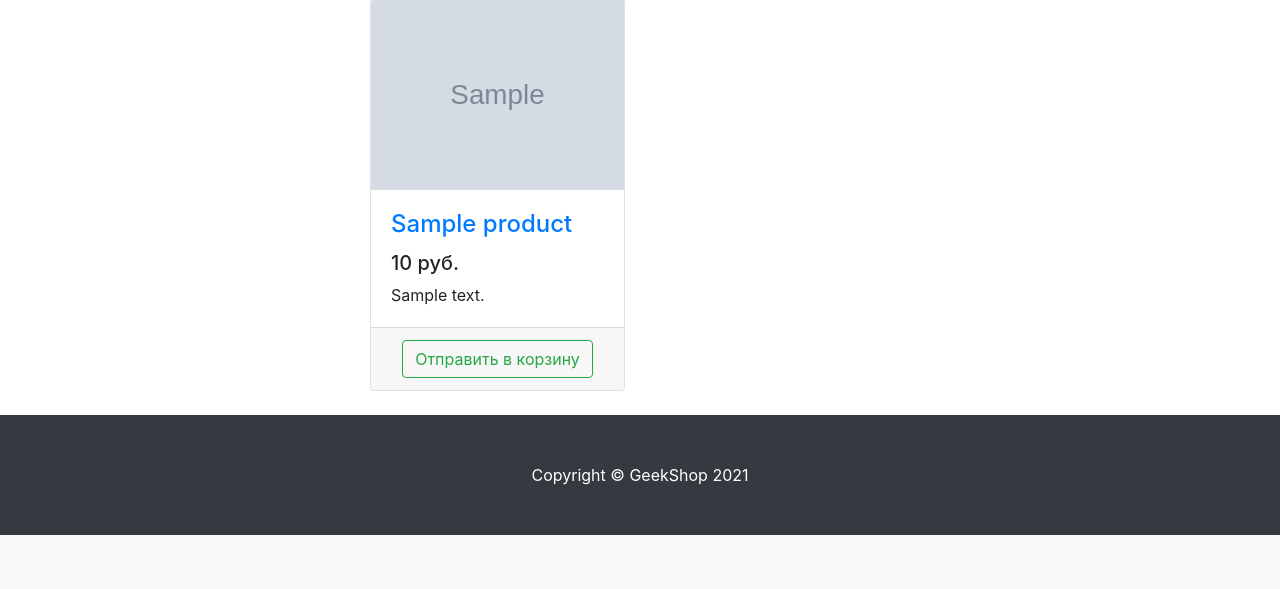
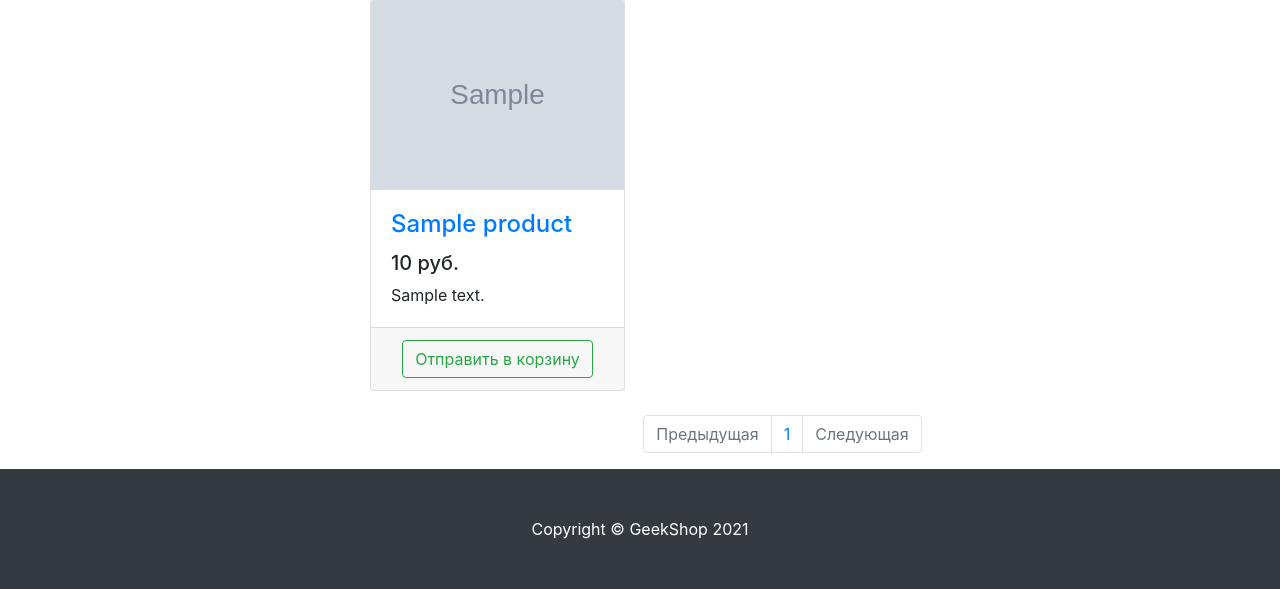
Before and after one commit to vprinz/geekshop-1019-1170, a Django app: template products/templates/products/products.html in a window 1280 px wide. Shown: the part 600-1189 px from the top of the page. Before the commit the page ends 1135 px from the top, so only its background shows below. Run offline with Django 3.2, Linux system fonts and the light colour scheme; the template is opened without the code that fills it: most values are stand-ins (such as "Sample title", 1, 10 or a date in 2020); grey boxes marked "Sample" are stand-in pictures; some libraries are stand-ins or nearby versions.

Commit message:
added Pagination

```diff
--- a/products/templates/products/products.html
+++ b/products/templates/products/products.html
@@ -84,6 +84,32 @@
 
                 </div>
 
+                <nav aria-label="Page navigation example">
+                    <ul class="pagination justify-content-center">
+                        <li class="page-item {% if not products.has_previous %} disabled {% endif %}">
+                            <a class="page-link"
+                               href="{% if products.has_previous %} {% url 'products:page' products.previous_page_number %} {% else %} # {% endif %}"
+                               tabindex="-1" aria-disabled="true">
+                                Предыдущая
+                            </a>
+                        </li>
+                        {% for page in products.paginator.page_range %}
+                            <li class="page-item">
+                                <a class="page-link"
+                                   href="{% url 'products:page' page %}">
+                                    {{ page }}
+                                </a>
+                            </li>
+                        {% endfor %}
+                        <li class="page-item {% if not products.has_next %} disabled {% endif %}">
+                            <a class="page-link"
+                               href="{% if products.has_next %} {% url 'products:page' products.next_page_number %} {% else %} # {% endif %}">
+                                Следующая
+                            </a>
+                        </li>
+                    </ul>
+                </nav>
+
             </div>
 
         </div>
--- a/products/urls.py
+++ b/products/urls.py
@@ -7,4 +7,5 @@ app_name = 'products'
 urlpatterns = [
     path('', products, name='index'), # .../products/
     path('<int:category_id>/', products, name='category'), # ../products/<category_id>/
+    path('page/<int:page>/', products, name='page'), # ../products/page/<page_num>/
 ]
```
Also changed, not shown: products/views.py (+10 -2 lines).
